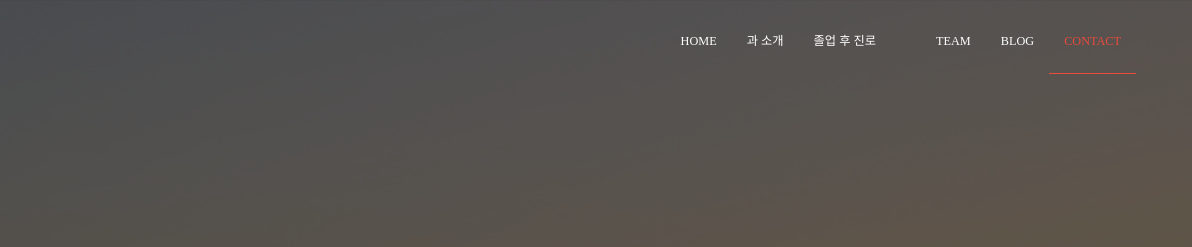
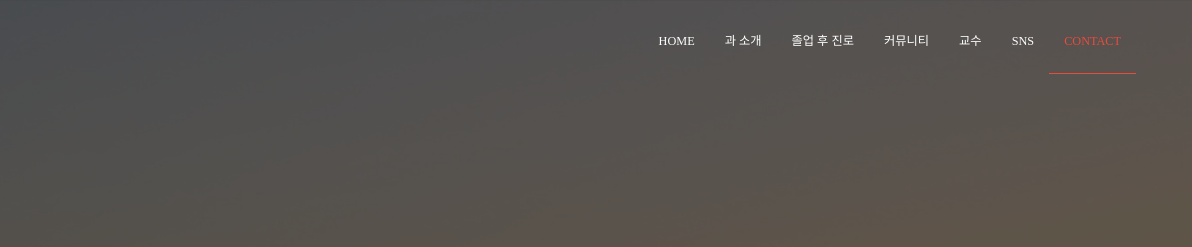
Before and after one commit to yuls0202/bsks, a plain HTML site: page index.html in a window 1280 px wide. Shown: the top 247 px of the page, 88-1280 px from the left. Drawn offline with Linux system fonts and the light colour scheme; a web font is replaced by a local one.

Commit message:
Update index.html

```diff
--- a/index.html
+++ b/index.html
@@ -69,9 +69,9 @@
                                                 <li><a href="#home">HOME</a></li>
                                                 <li><a href="#history">과 소개</a></li>
                                                 <li><a href="#portfolio">졸업 후 진로</a></li>
-                                                <li><a href="#pricing"></a></li>
-                                                <li><a href="#team">TEAM</a></li>
-                                                <li><a href="#blog">BLOG</a></li>
+                                                <li><a href="#pricing">커뮤니티</a></li>
+                                                <li><a href="#team">교수</a></li>
+                                                <li><a href="#blog">sns</a></li>
                                                 <li><a href="#contact">CONTACT</a></li>
                                             </ul>
 
```
